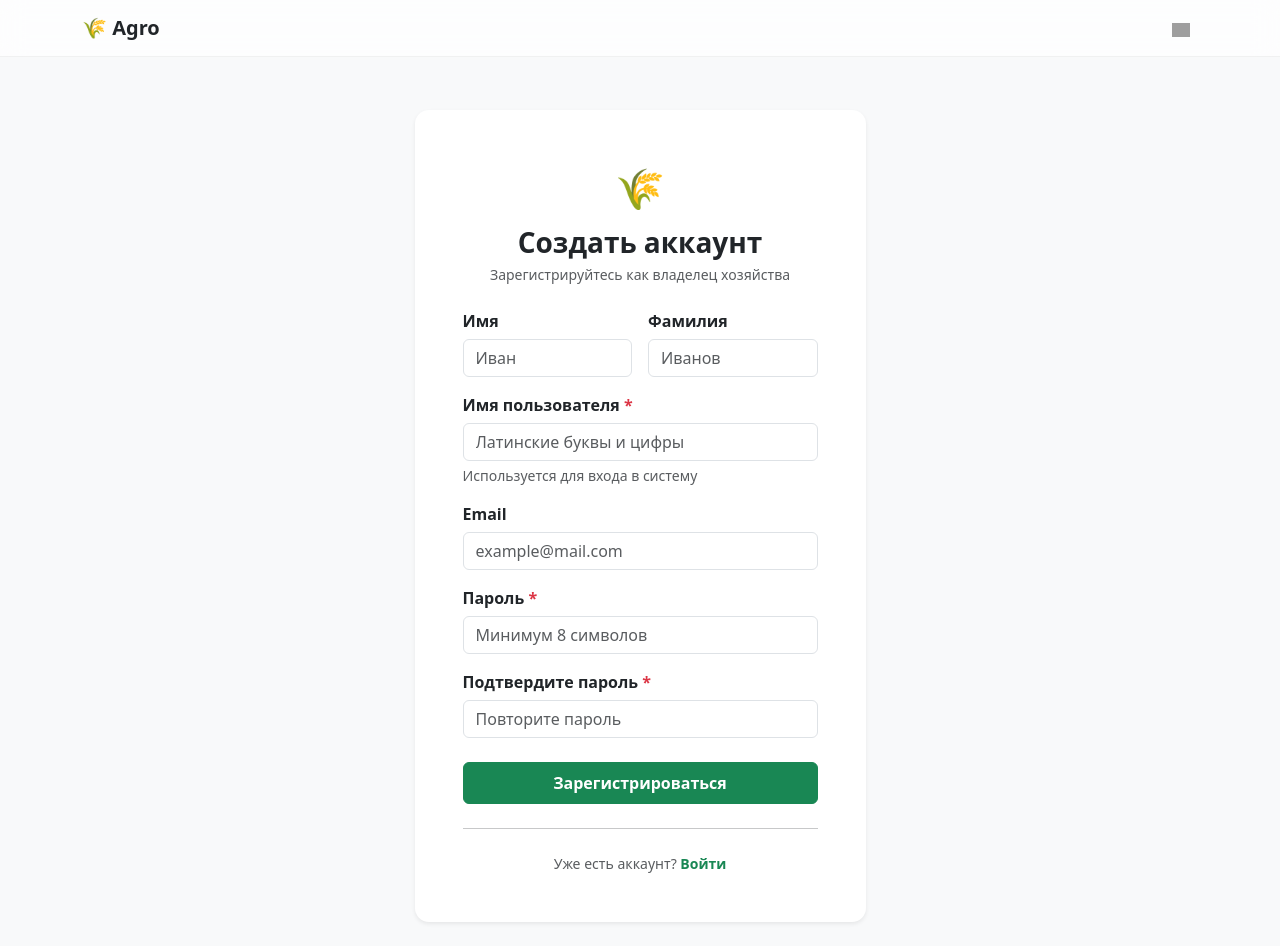
After one commit to skumarlock/agro-system, a Django app: page /register/ in a window 1280 px wide. The commit adds this page. Run offline with Django 5.2, Linux system fonts and the light colour scheme; grey boxes are pictures that could not be loaded.

Commit message:
регистрация, админ кнопка

```diff
--- a/core/forms.py
+++ b/core/forms.py
@@ -61,7 +61,68 @@ class OperationForm(forms.ModelForm):
                 models.Q(owner__isnull=True) | models.Q(**owner_filter)
             ).distinct()
 
+class OwnerRegistrationForm(forms.ModelForm):
+    """Public self-registration form. Creates a user with role=owner."""
+
+    password1 = forms.CharField(
+        label="Пароль",
+        widget=forms.PasswordInput(attrs={"class": "form-control", "placeholder": "Минимум 8 символов"}),
+    )
+    password2 = forms.CharField(
+        label="Подтвердите пароль",
+        widget=forms.PasswordInput(attrs={"class": "form-control", "placeholder": "Повторите пароль"}),
+    )
+
+    class Meta:
+        model = User
+        fields = ["username", "email", "first_name", "last_name"]
+        labels = {
+            "username": "Имя пользователя",
+            "email": "Email",
+            "first_name": "Имя",
+            "last_name": "Фамилия",
+        }
+        widgets = {
+            "username": forms.TextInput(attrs={"class": "form-control", "placeholder": "Латинские буквы и цифры"}),
+            "email": forms.EmailInput(attrs={"class": "form-control", "placeholder": "example@mail.com"}),
+            "first_name": forms.TextInput(attrs={"class": "form-control"}),
+            "last_name": forms.TextInput(attrs={"class": "form-control"}),
+        }
+
+    def clean_email(self):
+        email = self.cleaned_data.get("email")
+        if email and User.objects.filter(email=email).exists():
+            raise forms.ValidationError("Этот email уже зарегистрирован.")
+        return email
+
+    def clean_username(self):
+        username = self.cleaned_data.get("username")
+        if username and User.objects.filter(username=username).exists():
+            raise forms.ValidationError("Это имя пользователя уже занято.")
+        return username
+
+    def clean(self):
+        cleaned_data = super().clean()
+        p1 = cleaned_data.get("password1")
+        p2 = cleaned_data.get("password2")
+        if p1 and p2 and p1 != p2:
+            self.add_error("password2", "Пароли не совпадают.")
+        if p1 and len(p1) < 8:
+            self.add_error("password1", "Пароль должен содержать минимум 8 символов.")
+        return cleaned_data
+
+    def save(self, commit=True):
+        user = super().save(commit=False)
+        user.set_password(self.cleaned_data["password1"])
+        user.role = "owner"
+        user.owner = None
+        if commit:
+            user.save()
+        return user
+
+
 class WorkerRegistrationForm(forms.ModelForm):
+
     password = forms.CharField(
         widget=forms.PasswordInput(attrs={"class": "form-control"})
     )
--- a/core/templates/base.html
+++ b/core/templates/base.html
@@ -9,7 +9,7 @@
     <meta name="viewport" content="width=device-width, initial-scale=1">
     <title>{% block title %}Agro System{% endblock %}</title>
     <link href="https://cdn.jsdelivr.net/npm/bootstrap@5.3.3/dist/css/bootstrap.min.css" rel="stylesheet">
-    <link rel="stylesheet" href="{% static 'css/main.css' %}?v=20260520-4">
+    <link rel="stylesheet" href="{% static 'css/main.css' %}?v=20260520-5">
     <script>
         (function () {
             const savedTheme = localStorage.getItem("theme") || "light";
@@ -91,21 +91,24 @@
                     {% endif %}
                 </ul>
 
-                {% if user.is_authenticated %}
                 <div class="navbar-actions d-flex align-items-center gap-2">
+                    {% if user.is_authenticated %}
                     <span class="text-muted small d-none d-lg-block">
                         {{ user.username }}
                         <span class="badge bg-secondary ms-1">{{ user.role|human_status }}</span>
                     </span>
+                    {% if user.role == "admin" %}
+                    <a href="{% url 'admin:index' %}" class="btn btn-warning btn-sm fw-semibold">⚙️ Админ панель</a>
+                    {% endif %}
                     <form method="post" action="{% url 'logout' %}">
                         {% csrf_token %}
                         <button type="submit" class="btn btn-outline-light btn-sm">Выйти</button>
                     </form>
+                    {% endif %}
                     <button type="button" id="theme-toggle" class="btn btn-sm ms-1 border-0">
                         <img id="theme-icon" src="{% static 'icons/icons8-dark-mode-100.png' %}" width="18">
                     </button>
                 </div>
-                {% endif %}
             </div>
         </div>
     </nav>
--- /dev/null
+++ b/core/templates/registration/register.html
@@ -0,0 +1,138 @@
+{% extends "base.html" %}
+{% load static %}
+
+{% block title %}Регистрация | Agro System{% endblock %}
+
+{% block content %}
+<div class="row justify-content-center mt-3">
+    <div class="col-md-8 col-lg-6 col-xl-5">
+        <div class="card border-0 shadow-sm">
+            <div class="card-body p-4 p-md-5">
+                <div class="text-center mb-4">
+                    <span style="font-size: 2.5rem;">🌾</span>
+                    <h1 class="h3 mt-2 mb-1 fw-bold">Создать аккаунт</h1>
+                    <p class="text-muted small">Зарегистрируйтесь как владелец хозяйства</p>
+                </div>
+
+                {% if form.non_field_errors %}
+                <div class="alert alert-danger">
+                    {% for error in form.non_field_errors %}
+                        <div>{{ error }}</div>
+                    {% endfor %}
+                </div>
+                {% endif %}
+
+                <form method="post" novalidate>
+                    {% csrf_token %}
+
+                    <div class="row g-3 mb-3">
+                        <div class="col-sm-6">
+                            <label for="{{ form.first_name.id_for_label }}" class="form-label fw-semibold">
+                                Имя
+                            </label>
+                            <input type="text"
+                                   name="{{ form.first_name.html_name }}"
+                                   id="{{ form.first_name.id_for_label }}"
+                                   class="form-control {% if form.first_name.errors %}is-invalid{% endif %}"
+                                   value="{{ form.first_name.value|default_if_none:'' }}"
+                                   placeholder="Иван">
+                            {% for error in form.first_name.errors %}
+                            <div class="invalid-feedback">{{ error }}</div>
+                            {% endfor %}
+                        </div>
+                        <div class="col-sm-6">
+                            <label for="{{ form.last_name.id_for_label }}" class="form-label fw-semibold">
+                                Фамилия
+                            </label>
+                            <input type="text"
+                                   name="{{ form.last_name.html_name }}"
+                                   id="{{ form.last_name.id_for_label }}"
+                                   class="form-control {% if form.last_name.errors %}is-invalid{% endif %}"
+                                   value="{{ form.last_name.value|default_if_none:'' }}"
+                                   placeholder="Иванов">
+                            {% for error in form.last_name.errors %}
+                            <div class="invalid-feedback">{{ error }}</div>
+                            {% endfor %}
+                        </div>
+                    </div>
+
+                    <div class="mb-3">
+                        <label for="{{ form.username.id_for_label }}" class="form-label fw-semibold">
+                            Имя пользователя <span class="text-danger">*</span>
+                        </label>
+                        <input type="text"
+                               name="{{ form.username.html_name }}"
+                               id="{{ form.username.id_for_label }}"
+                               class="form-control {% if form.username.errors %}is-invalid{% endif %}"
+                               value="{{ form.username.value|default_if_none:'' }}"
+                               placeholder="Латинские буквы и цифры"
+                               required>
+                        {% for error in form.username.errors %}
+                        <div class="invalid-feedback">{{ error }}</div>
+                        {% endfor %}
+                        <div class="form-text">Используется для входа в систему</div>
+                    </div>
+
+                    <div class="mb-3">
+                        <label for="{{ form.email.id_for_label }}" class="form-label fw-semibold">
+                            Email
+                        </label>
+                        <input type="email"
+                               name="{{ form.email.html_name }}"
+                               id="{{ form.email.id_for_label }}"
+                               class="form-control {% if form.email.errors %}is-invalid{% endif %}"
+                               value="{{ form.email.value|default_if_none:'' }}"
+                               placeholder="example@mail.com">
+                        {% for error in form.email.errors %}
+                        <div class="invalid-feedback">{{ error }}</div>
+                        {% endfor %}
+                    </div>
+
+                    <div class="mb-3">
+                        <label for="{{ form.password1.id_for_label }}" class="form-label fw-semibold">
+                            Пароль <span class="text-danger">*</span>
+                        </label>
+                        <input type="password"
+                               name="{{ form.password1.html_name }}"
+                               id="{{ form.password1.id_for_label }}"
+                               class="form-control {% if form.password1.errors %}is-invalid{% endif %}"
+                               placeholder="Минимум 8 символов"
+                               required>
+                        {% for error in form.password1.errors %}
+                        <div class="invalid-feedback">{{ error }}</div>
+                        {% endfor %}
+                    </div>
+
+                    <div class="mb-4">
+                        <label for="{{ form.password2.id_for_label }}" class="form-label fw-semibold">
+                            Подтвердите пароль <span class="text-danger">*</span>
+                        </label>
+                        <input type="password"
+                               name="{{ form.password2.html_name }}"
+                               id="{{ form.password2.id_for_label }}"
+                               class="form-control {% if form.password2.errors %}is-invalid{% endif %}"
+                               placeholder="Повторите пароль"
+                               required>
+                        {% for error in form.password2.errors %}
+                        <div class="invalid-feedback">{{ error }}</div>
+                        {% endfor %}
+                    </div>
+
+                    <button type="submit" class="btn btn-success w-100 fw-semibold py-2">
+                        Зарегистрироваться
+                    </button>
+                </form>
+
+                <hr class="my-4">
+
+                <p class="text-center text-muted small mb-0">
+                    Уже есть аккаунт?
+                    <a href="{% url 'login' %}" class="text-success fw-semibold text-decoration-none">
+                        Войти
+                    </a>
+                </p>
+            </div>
+        </div>
+    </div>
+</div>
+{% endblock %}
--- a/core/urls_ui.py
+++ b/core/urls_ui.py
@@ -38,9 +38,13 @@ from core.views_ui import (
     devices_view,
     add_device_data,
     delete_device,
+    register_view,
 )
 
 urlpatterns = [
+    # Auth
+    path("register/", register_view, name="register"),
+
     # Home / redirect
     path("", home_redirect, name="home"),
 
```
Also changed, not shown: core/templates/registration/login.html (+54 -22 lines), core/views_ui.py (+21 -0 lines).
